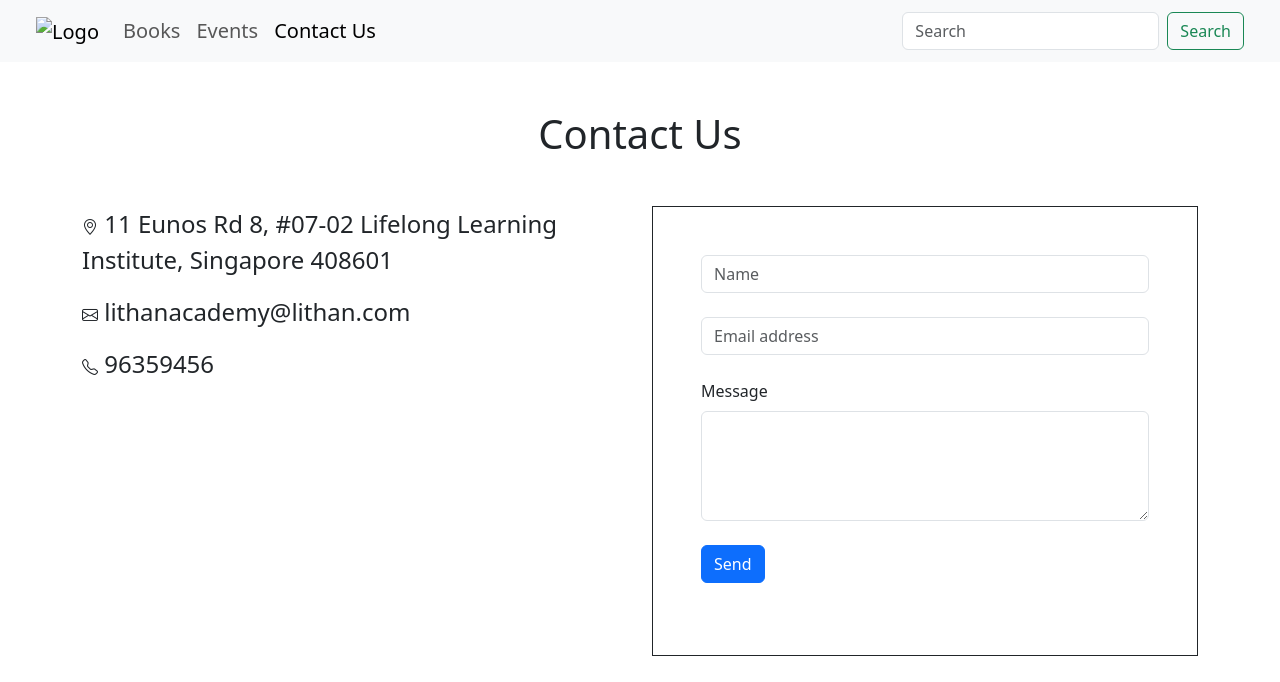
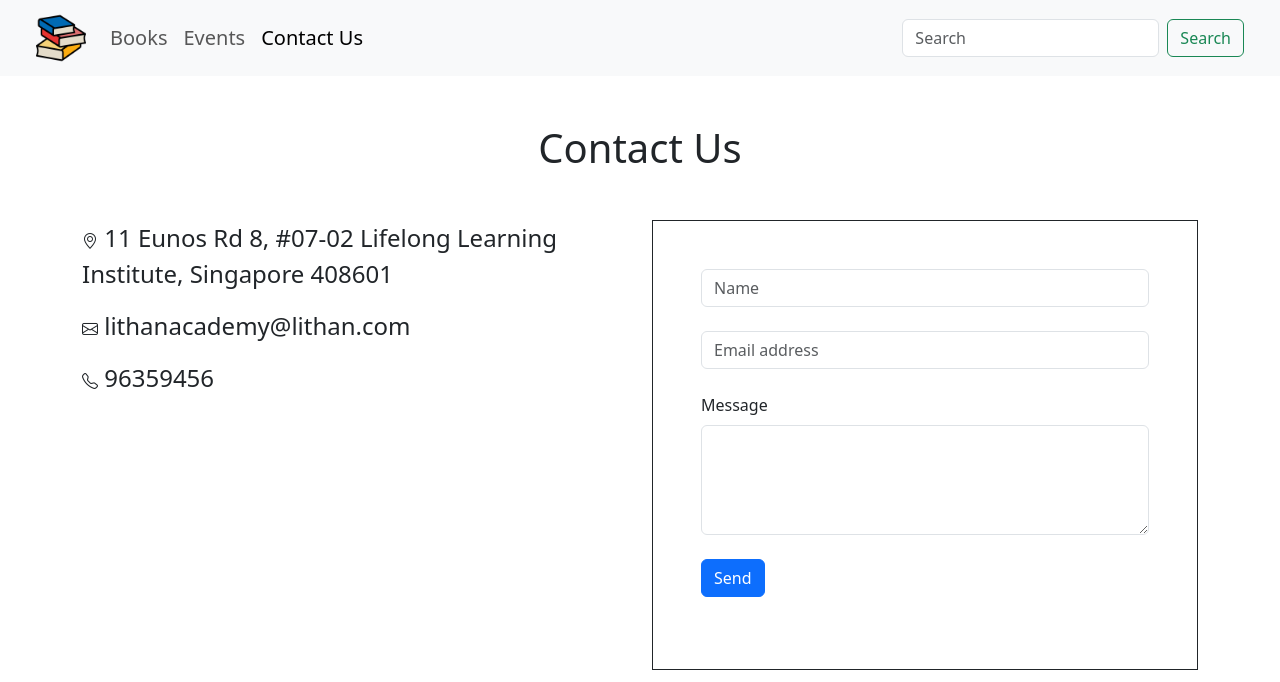
Before and after one commit to riddddddy/assignment2-lithan, a plain HTML site: page contact.html in a window 1280 px wide. Shown: the top 682 px of the page. Drawn offline with nearby package versions, Linux system fonts and the light colour scheme; the site is published under a folder, as on GitHub Pages, so addresses that start at the root find nothing.

Commit message:
contact page amended

```diff
--- a/contact.html
+++ b/contact.html
@@ -23,7 +23,7 @@
     <!-- Navbar -->
     <nav class="navbar navbar-expand-lg bg-body-tertiary sticky-top px-4 h-20">
         <div class="container-fluid">
-            <a class="navbar-brand" href="index.html"><img style="width: 50px; height: 50px;" src="/images/logo.png"
+            <a class="navbar-brand" href="index.html"><img style="width: 50px; height: 50px;" src="images/logo.png"
                     alt="Logo"></a>
             <button class="navbar-toggler" type="button" data-bs-toggle="collapse"
                 data-bs-target="#navbarSupportedContent" aria-controls="navbarSupportedContent" aria-expanded="false"
```
